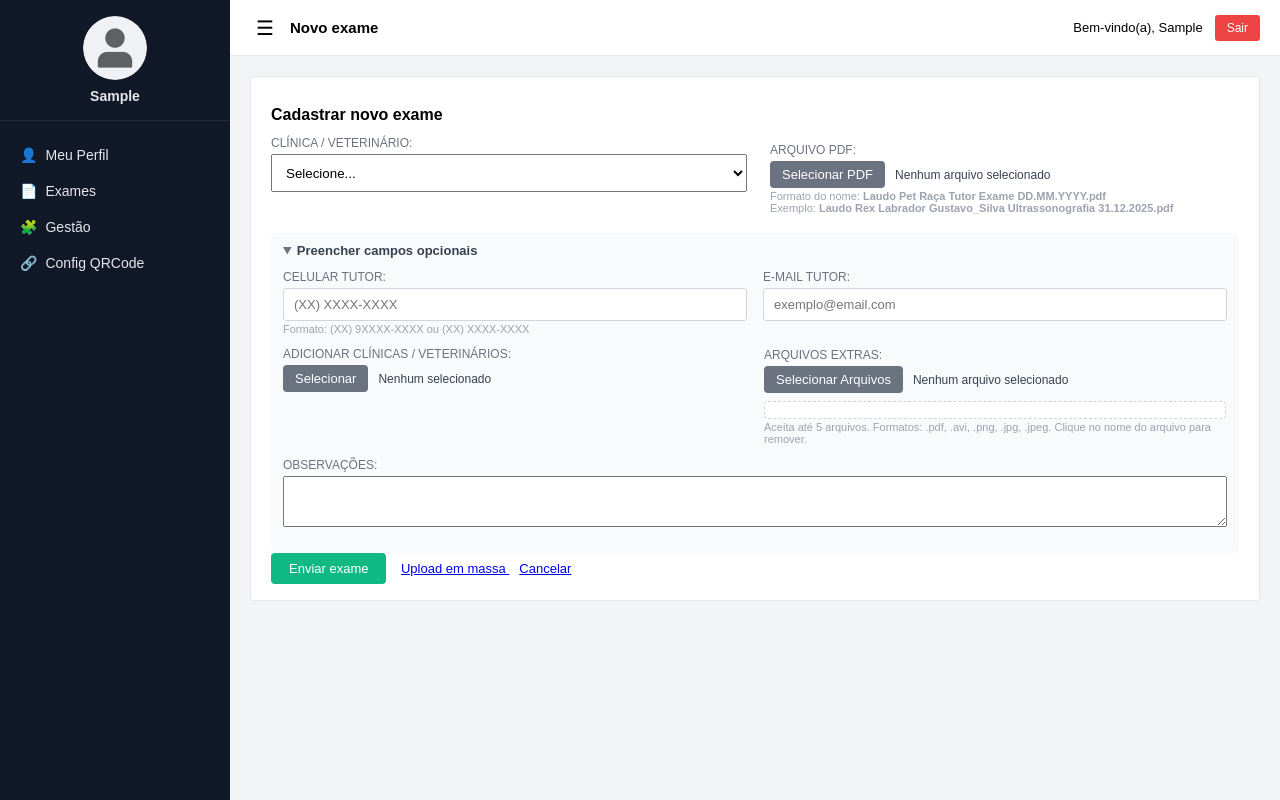
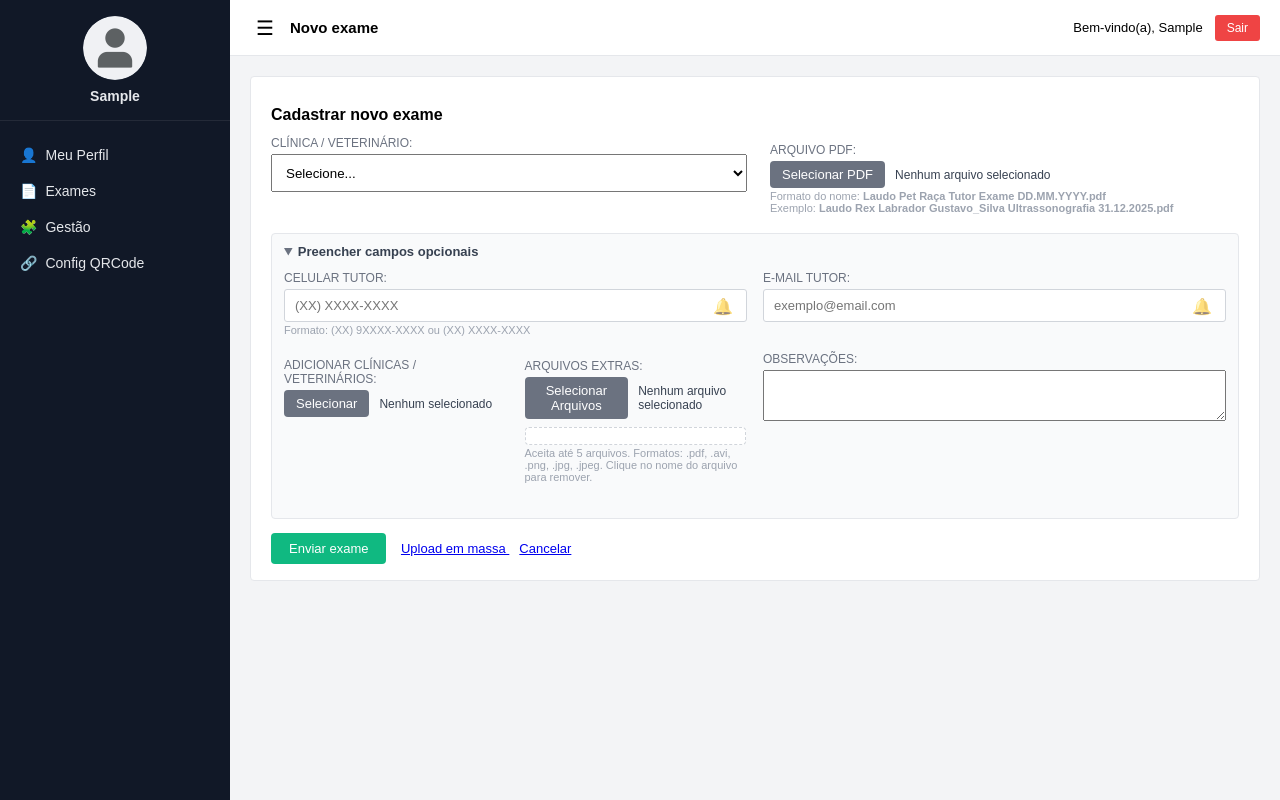
Before and after one commit to RicardoSerta/vet, a Django app: page /exames/novo/ in a window 1280 px wide, after a click on "Preencher campos opcionais". Run offline with Django 5.2, Linux system fonts and the light colour scheme; the visitor is signed in with stand-in values (Sample User, id 1); data comes from the database, SQL or seed files in the repository.

Commit message:
Correções visuais e adição de um botão para controlar o envio de alertas aos tutores (email e whatsapp)

```diff
--- a/accounts/forms.py
+++ b/accounts/forms.py
@@ -95,6 +95,9 @@ class MultipleFileField(forms.FileField):
 
 
 class ExamUploadForm(forms.Form):
+    notify_tutor_phone = forms.CharField(required=False, initial="1", widget=forms.HiddenInput())
+    notify_tutor_email = forms.CharField(required=False, initial="1", widget=forms.HiddenInput())
+
     clinic_or_vet = forms.ChoiceField(
         label='Clínica / Veterinário',
         choices=[],
@@ -553,3 +556,31 @@ class ExamTypeAliasForm(forms.ModelForm):
         if not name:
             raise forms.ValidationError("Informe o nome real do exame.")
         return name
+
+class AdminAuxForm(forms.Form):
+    first_name = forms.CharField(
+        label="NAME",
+        max_length=150,
+        widget=forms.TextInput(attrs={"placeholder": "Nome do auxiliar"}),
+    )
+    last_name = forms.CharField(
+        label="SOBRENOME",
+        max_length=150,
+        required=False,
+        widget=forms.TextInput(attrs={"placeholder": "Sobrenome do auxiliar"}),
+    )
+    email = forms.EmailField(
+        label="EMAIL",
+        required=False,
+        widget=forms.EmailInput(attrs={"placeholder": "exemplo@email.com"}),
+    )
+    phone = forms.CharField(
+        label="PHONE",
+        required=False,
+        max_length=20,
+        widget=forms.TextInput(attrs={"placeholder": "(XX) XXXX-XXXX"}),
+    )
+
+    def clean_phone(self):
+        # (deixa simples por enquanto)
+        return (self.cleaned_data.get("phone") or "").strip()
--- a/accounts/static/accounts/css/styles.css
+++ b/accounts/static/accounts/css/styles.css
@@ -672,7 +672,7 @@ body.app-body {
 
 .optional-fields {
     margin-top: 12px;
-    margin-bottom: 14px
+    margin-bottom: 14px;
     border: 1px solid #e5e7eb;
     border-radius: 4px;
     background: #f9fafb;
@@ -918,3 +918,39 @@ body.app-body {
 .profile-form-group.file-drop-zone{
   padding: 0;
 }
+
+.notify-input-wrap {
+  position: relative;
+}
+
+.notify-input-wrap input[type="text"],
+.notify-input-wrap input[type="email"] {
+  padding-right: 40px; /* espaço pro sino */
+}
+
+.notify-bell {
+  position: absolute;
+  right: 10px;
+  top: 50%;
+  transform: translateY(-50%);
+  border: none;
+  background: transparent;
+  font-size: 16px;
+  cursor: pointer;
+  padding: 2px 4px;
+  border-radius: 6px;
+}
+
+.notify-bell.notify-empty {
+  color: #9ca3af;
+  opacity: 0.6;
+  cursor: default;
+}
+
+.notify-bell.notify-enabled {
+  color: #10b981; /* verde */
+}
+
+.notify-bell.notify-disabled {
+  color: #ef4444; /* vermelho */
+}
--- a/accounts/views.py
+++ b/accounts/views.py
@@ -22,7 +22,7 @@ import mimetypes
 import re
 import unicodedata
 from .models import Profile, Exam, Tutor, Clinic, Veterinarian, Pet, ExamTypeAlias, ExamExtraPDF
-from .forms import ExamUploadForm, TutorForm, ClinicForm, VeterinarianForm, PetForm, MultiExamUploadForm, parse_exam_filename, ExamTypeAliasForm
+from .forms import ExamUploadForm, TutorForm, ClinicForm, VeterinarianForm, PetForm, MultiExamUploadForm, parse_exam_filename, ExamTypeAliasForm, AdminAuxForm
 
 MANAGEMENT_CATEGORIES = {
     'tutores': {
@@ -508,7 +508,11 @@ def exam_upload(request):
             tutor_email = (cd.get("tutor_email") or "").strip()
             tutor_phone = (cd.get("tutor_phone") or "").strip()
 
-            if tutor_email:
+            notify_tutor_email = (cd.get("notify_tutor_email") or "1") != "0"
+            if not tutor_email:
+                notify_tutor_email = False
+
+            if tutor_email and notify_tutor_email:
                 tutor_user, created_now, needs_activation = ensure_pending_user_for_provider(
                     name=cd["parsed_tutor_name"],
                     email=tutor_email,
@@ -537,7 +541,7 @@ def exam_upload(request):
             sent_any = False
 
             # 1) Tutor (se preencheu e-mail)
-            if tutor_email:
+            if tutor_email and notify_tutor_email:
                 try:
                     ok = send_exam_email(
                         request,
@@ -971,43 +975,49 @@ def management_delete(request, category, pk):
 def admin_user_create(request):
     profile, _ = Profile.objects.get_or_create(user=request.user)
 
-    if request.method == 'POST':
-        first_name = (request.POST.get('first_name') or '').strip()
-        last_name = (request.POST.get('last_name') or '').strip()
-        email = (request.POST.get('email') or '').strip()
-        phone = (request.POST.get('phone') or '').strip()
+    if request.method == "POST":
+        form = AdminAuxForm(request.POST)
+        if form.is_valid():
+            first_name = form.cleaned_data["first_name"].strip()
+            last_name = (form.cleaned_data.get("last_name") or "").strip()
+            email = (form.cleaned_data.get("email") or "").strip()
+            phone = (form.cleaned_data.get("phone") or "").strip()
 
-        if not first_name:
-            messages.error(request, "O nome é obrigatório.")
-            return render(request, 'accounts/admin_user_form.html', {'profile': profile})
+            # username único (baseado no email ou nome)
+            base = (email.split("@")[0] if email else slugify(first_name)) or "aux"
+            username = base
+            i = 2
+            while User.objects.filter(username=username).exists():
+                username = f"{base}{i}"
+                i += 1
 
-        # username único (baseado no email ou nome)
-        base = (email.split('@')[0] if email else slugify(first_name)) or 'aux'
-        username = base
-        i = 2
-        while User.objects.filter(username=username).exists():
-            username = f"{base}{i}"
-            i += 1
+            user = User.objects.create(
+                username=username,
+                first_name=first_name,
+                last_name=last_name,
+                email=email,
+            )
+            user.set_unusable_password()
+            user.save()
 
-        # cria user sem senha (não loga até receber ativação)
-        user = User.objects.create(
-            username=username,
-            first_name=first_name,
-            last_name=last_name,
-            email=email,
-        )
-        user.set_unusable_password()
-        user.save()
+            p, _ = Profile.objects.get_or_create(user=user)
+            p.role = "ADMIN_AUX"
+            p.whatsapp = phone
+            p.save()
 
-        p, _ = Profile.objects.get_or_create(user=user)
-        p.role = 'ADMIN_AUX'
-        p.whatsapp = phone
-        p.save()
+            messages.success(request, f'Auxiliar "{first_name}" criado com sucesso.')
+            return redirect("gestao_category", category="admin")
+    else:
+        form = AdminAuxForm()
 
-        messages.success(request, f'Auxiliar "{first_name}" criado com sucesso.')
-        return redirect('gestao_category', category='admin')
-
-    return render(request, 'accounts/admin_user_form.html', {'profile': profile})
+    return render(request, "accounts/management_form.html", {
+        "profile": profile,
+        "category": "admin",
+        "category_label": "Admin",
+        "category_singular": "Auxiliar",
+        "form": form,
+        "title": "Cadastrar Auxiliar",
+    })
 
 @login_required
 @superadmin_required
--- a/templates/accounts/exam_upload.html
+++ b/templates/accounts/exam_upload.html
@@ -65,7 +65,16 @@
             <div class="profile-form-row" style="margin-top: 12px;">
               <div class="profile-form-group">
                 <label for="{{ form.tutor_phone.id_for_label }}">Celular Tutor:</label>
-                {{ form.tutor_phone }}
+
+                <div class="notify-input-wrap">
+                  {{ form.tutor_phone }}
+                  {{ form.notify_tutor_phone }}
+                  <button type="button"
+                          class="notify-bell notify-empty"
+                          id="bell-tutor-phone"
+                          title="Notificar via WhatsApp">🔔</button>
+                </div>
+
                 {% if form.tutor_phone.errors %}
                   <div class="field-error">{{ form.tutor_phone.errors.0 }}</div>
                 {% endif %}
@@ -76,12 +85,20 @@
 
               <div class="profile-form-group">
                 <label for="{{ form.tutor_email.id_for_label }}">E-mail Tutor:</label>
-                {{ form.tutor_email }}
+
+                <div class="notify-input-wrap">
+                  {{ form.tutor_email }}
+                  {{ form.notify_tutor_email }}
+                  <button type="button"
+                          class="notify-bell notify-empty"
+                          id="bell-tutor-email"
+                          title="Notificar via e-mail">🔔</button>
+                </div>
+
                 {% if form.tutor_email.errors %}
                   <div class="field-error">{{ form.tutor_email.errors.0 }}</div>
                 {% endif %}
               </div>
-            </div>
 
             <div class="profile-form-row" style="margin-top: 6px;">
 
@@ -507,4 +524,50 @@ document.addEventListener('DOMContentLoaded', function () {
   syncMainVsAdditional();
 })();
 </script>
+<script>
+document.addEventListener("DOMContentLoaded", function () {
+  function applyState(bell, state) {
+    bell.classList.remove("notify-empty", "notify-enabled", "notify-disabled");
+    bell.classList.add("notify-" + state);
+  }
+
+  function setupBell(inputId, hiddenId, bellId) {
+    const input = document.getElementById(inputId);
+    const hidden = document.getElementById(hiddenId);
+    const bell = document.getElementById(bellId);
+    if (!input || !hidden || !bell) return;
+
+    function syncFromInput() {
+      const v = (input.value || "").trim();
+
+      if (!v) {
+        hidden.value = "0";
+        bell.dataset.userToggled = "";
+        applyState(bell, "empty");
+        return;
+      }
+
+      // se o usuário nunca clicou, padrão = ligado
+      if (!bell.dataset.userToggled) hidden.value = "1";
+
+      applyState(bell, hidden.value === "1" ? "enabled" : "disabled");
+    }
+
+    bell.addEventListener("click", function () {
+      const v = (input.value || "").trim();
+      if (!v) return; // vazio = cinza e não clica
+
+      bell.dataset.userToggled = "1";
+      hidden.value = (hidden.value === "1") ? "0" : "1";
+      applyState(bell, hidden.value === "1" ? "enabled" : "disabled");
+    });
+
+    input.addEventListener("input", syncFromInput);
+    syncFromInput();
+  }
+
+  setupBell("id_tutor_phone", "id_notify_tutor_phone", "bell-tutor-phone");
+  setupBell("id_tutor_email", "id_notify_tutor_email", "bell-tutor-email");
+});
+</script>
 {% endblock %}
```
